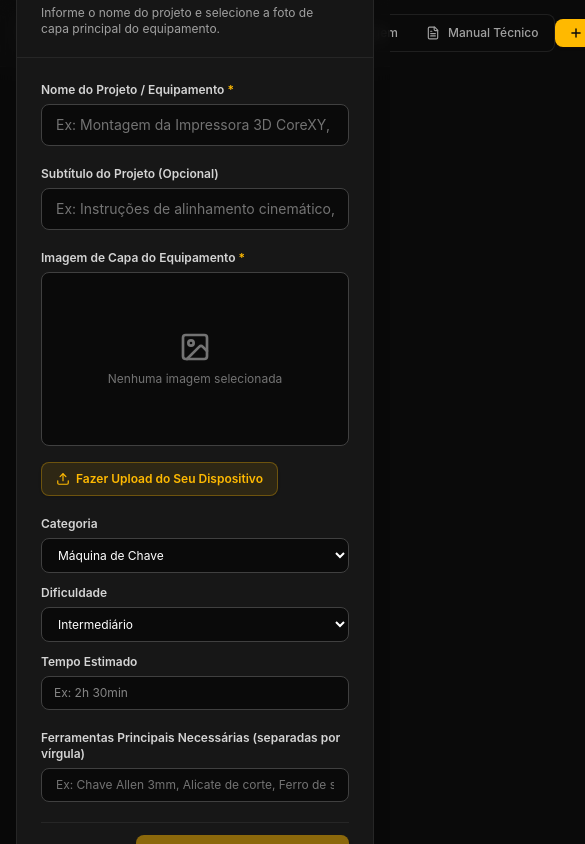
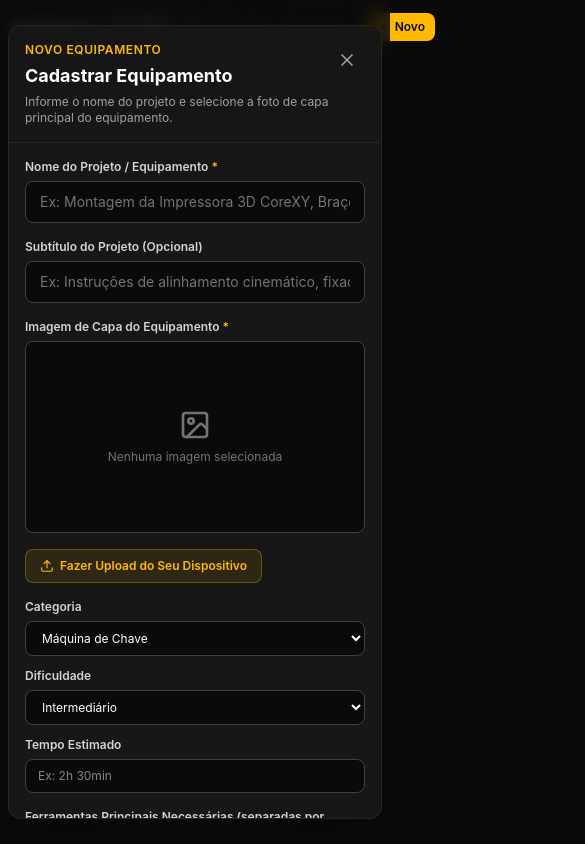
Before and after one commit to lmberaldo-pixel/Manual-app, a React (Vite) app: page / in a window 390 px wide. Both pictures are taken after a click on the button "Criar Meu Primeiro Projeto". Shown: the top 844 px of the page, 585 px wide, since content can reach past the window. Built offline with nearby package versions, Linux system fonts and the light colour scheme.

Commit message:
style: optimize mobile responsive layout and touch targets

```diff
--- a/src/components/Header.tsx
+++ b/src/components/Header.tsx
@@ -26,28 +26,28 @@ export const Header: React.FC<HeaderProps> = ({
   onDeleteProject,
 }) => {
   return (
-    <header className="no-print sticky top-0 z-30 flex items-center justify-between px-6 py-3.5 bg-neutral-900/90 backdrop-blur-md border-b border-neutral-800">
-      {/* Zone 1: Single text element wordmark */}
-      <div className="flex items-center gap-4">
+    <header className="no-print sticky top-0 z-30 flex items-center justify-between px-3 sm:px-6 py-2.5 sm:py-3.5 bg-neutral-900/95 backdrop-blur-md border-b border-neutral-800 gap-2">
+      {/* Zone 1: Wordmark & Mobile Project Selector */}
+      <div className="flex items-center gap-2 sm:gap-4">
         <a
           href="#"
           onClick={(e) => {
             e.preventDefault();
             onSelectViewMode('editor');
           }}
-          className="text-lg font-bold tracking-tight text-white hover:text-amber-400 transition-colors whitespace-nowrap"
+          className="text-base sm:text-lg font-bold tracking-tight text-white hover:text-amber-400 transition-colors whitespace-nowrap"
         >
           MontaTech
         </a>
 
         {/* Project Switcher Select */}
         {projects.length > 0 && currentProject && (
-          <div className="hidden sm:flex items-center gap-1.5 pl-3 border-l border-neutral-800 text-xs text-neutral-400">
-            <FolderArchive className="w-3.5 h-3.5 text-neutral-500" />
+          <div className="flex items-center gap-1 pl-2 sm:pl-3 border-l border-neutral-800 text-xs text-neutral-400">
+            <FolderArchive className="w-3.5 h-3.5 text-neutral-500 hidden xs:block" />
             <select
               value={currentProject.id}
               onChange={(e) => onSelectProject(e.target.value)}
-              className="bg-neutral-800/80 border border-neutral-700/80 text-neutral-200 text-xs rounded-md px-2 py-1 max-w-[200px] truncate focus:outline-none focus:ring-1 focus:ring-amber-500"
+              className="bg-neutral-800/80 border border-neutral-700/80 text-neutral-200 text-xs rounded-md px-1.5 py-1 max-w-[110px] xs:max-w-[140px] sm:max-w-[200px] truncate focus:outline-none focus:ring-1 focus:ring-amber-500"
               title="Alternar Projeto"
             >
               {projects.map((p) => (
@@ -60,7 +60,7 @@ export const Header: React.FC<HeaderProps> = ({
             <button
               onClick={() => onDeleteProject(currentProject.id)}
               title={`Excluir projeto "${currentProject.name}"`}
-              className="p-1.5 text-neutral-400 hover:text-red-400 hover:bg-neutral-800 rounded-md transition-colors"
+              className="p-1 sm:p-1.5 text-neutral-400 hover:text-red-400 hover:bg-neutral-800 rounded-md transition-colors"
             >
               <Trash2 className="w-3.5 h-3.5" />
             </button>
@@ -68,52 +68,55 @@ export const Header: React.FC<HeaderProps> = ({
         )}
       </div>
 
-      {/* Zone 2: Navigation Links / Segmented Mode Selector */}
-      <nav className="flex items-center gap-1 p-1 bg-neutral-950/60 rounded-lg border border-neutral-800/80">
+      {/* Zone 2: Segmented View Mode Selector */}
+      <nav className="flex items-center gap-0.5 sm:gap-1 p-0.5 sm:p-1 bg-neutral-950/80 rounded-lg border border-neutral-800">
         <button
           onClick={() => onSelectViewMode('editor')}
-          className={`flex items-center gap-2 px-3 py-1.5 text-xs font-medium rounded-md transition-colors whitespace-nowrap ${
+          className={`flex items-center gap-1.5 px-2 sm:px-3 py-1.5 text-xs font-medium rounded-md transition-colors whitespace-nowrap ${
             viewMode === 'editor'
               ? 'bg-neutral-800 text-white shadow-sm ring-1 ring-neutral-700'
               : 'text-neutral-400 hover:text-neutral-200 hover:bg-neutral-900'
           }`}
         >
           <PenTool className="w-3.5 h-3.5 text-amber-400" />
-          <span>Editor de Etapas</span>
+          <span className="hidden sm:inline">Editor</span>
+          <span className="sm:hidden">Editor</span>
         </button>
 
         <button
           onClick={() => onSelectViewMode('assembly')}
-          className={`flex items-center gap-2 px-3 py-1.5 text-xs font-medium rounded-md transition-colors whitespace-nowrap ${
+          className={`flex items-center gap-1.5 px-2 sm:px-3 py-1.5 text-xs font-medium rounded-md transition-colors whitespace-nowrap ${
             viewMode === 'assembly'
               ? 'bg-amber-500 text-neutral-950 font-semibold shadow-sm'
               : 'text-neutral-400 hover:text-neutral-200 hover:bg-neutral-900'
           }`}
         >
           <Play className="w-3.5 h-3.5 fill-current" />
-          <span>Modo Montagem</span>
+          <span className="hidden sm:inline">Modo Montagem</span>
+          <span className="sm:hidden">Montagem</span>
         </button>
 
         <button
           onClick={() => onSelectViewMode('manual')}
-          className={`flex items-center gap-2 px-3 py-1.5 text-xs font-medium rounded-md transition-colors whitespace-nowrap ${
+          className={`flex items-center gap-1.5 px-2 sm:px-3 py-1.5 text-xs font-medium rounded-md transition-colors whitespace-nowrap ${
             viewMode === 'manual'
               ? 'bg-neutral-800 text-white shadow-sm ring-1 ring-neutral-700'
               : 'text-neutral-400 hover:text-neutral-200 hover:bg-neutral-900'
           }`}
         >
           <FileText className="w-3.5 h-3.5 text-neutral-400" />
-          <span>Manual Técnico</span>
+          <span className="hidden sm:inline">Manual Técnico</span>
+          <span className="sm:hidden">Manual</span>
         </button>
       </nav>
 
       {/* Zone 3: Primary Actions */}
-      <div className="flex items-center gap-2.5">
+      <div className="flex items-center gap-1.5 sm:gap-2.5">
         <button
           onClick={onOpenEditProjectModal}
           disabled={!currentProject}
           title="Editar dados e capa deste projeto"
-          className="hidden sm:flex items-center gap-1.5 px-3 py-1.5 text-xs font-medium text-amber-400 bg-amber-400/10 hover:bg-amber-400/20 disabled:opacity-40 disabled:cursor-not-allowed border border-amber-400/30 rounded-lg transition-colors whitespace-nowrap"
+          className="hidden md:flex items-center gap-1.5 px-3 py-1.5 text-xs font-medium text-amber-400 bg-amber-400/10 hover:bg-amber-400/20 disabled:opacity-40 disabled:cursor-not-allowed border border-amber-400/30 rounded-lg transition-colors whitespace-nowrap"
         >
           <PenTool className="w-3.5 h-3.5" />
           <span>Editar Projeto</span>
@@ -123,7 +126,7 @@ export const Header: React.FC<HeaderProps> = ({
           onClick={onExportProject}
           disabled={!currentProject}
           title="Baixar backup JSON deste projeto"
-          className="hidden md:flex items-center gap-1.5 px-3 py-1.5 text-xs font-medium text-neutral-300 bg-neutral-800/80 disabled:opacity-40 disabled:cursor-not-allowed border border-neutral-700/80 rounded-lg hover:bg-neutral-700/80 hover:text-white transition-colors whitespace-nowrap"
+          className="hidden lg:flex items-center gap-1.5 px-3 py-1.5 text-xs font-medium text-neutral-300 bg-neutral-800/80 disabled:opacity-40 disabled:cursor-not-allowed border border-neutral-700/80 rounded-lg hover:bg-neutral-700/80 hover:text-white transition-colors whitespace-nowrap"
         >
           <Download className="w-3.5 h-3.5" />
           <span>Exportar</span>
@@ -131,10 +134,11 @@ export const Header: React.FC<HeaderProps> = ({
 
         <button
           onClick={onOpenNewProjectModal}
-          className="flex items-center gap-1.5 px-3.5 py-1.5 text-xs font-semibold text-neutral-950 bg-amber-400 hover:bg-amber-300 rounded-lg transition-colors whitespace-nowrap shadow-sm shadow-amber-950/20"
+          className="flex items-center gap-1 px-2.5 sm:px-3.5 py-1.5 text-xs font-semibold text-neutral-950 bg-amber-400 hover:bg-amber-300 rounded-lg transition-colors whitespace-nowrap shadow-sm shadow-amber-950/20"
         >
           <Plus className="w-3.5 h-3.5 stroke-[2.5]" />
-          <span>Novo Projeto</span>
+          <span className="hidden xs:inline">Novo Projeto</span>
+          <span className="xs:hidden">Novo</span>
         </button>
       </div>
     </header>
--- a/src/components/NewProjectModal.tsx
+++ b/src/components/NewProjectModal.tsx
@@ -117,20 +117,20 @@ export const NewProjectModal: React.FC<NewProjectModalProps> = ({
 
   return (
     <div
-      className="fixed inset-0 z-50 flex items-center justify-center p-4 bg-neutral-950/80 backdrop-blur-sm overflow-y-auto"
+      className="fixed inset-0 z-50 flex items-center justify-center p-2 sm:p-4 bg-neutral-950/85 backdrop-blur-sm overflow-y-auto"
       role="dialog"
       aria-modal="true"
     >
-      <div className="relative w-full max-w-2xl bg-neutral-900 border border-neutral-800 rounded-xl shadow-2xl overflow-hidden my-8">
+      <div className="relative w-full max-w-2xl bg-neutral-900 border border-neutral-800 rounded-xl shadow-2xl overflow-hidden my-2 sm:my-8 max-h-[94vh] flex flex-col">
         {/* Header */}
-        <div className="flex items-start justify-between px-6 py-5 border-b border-neutral-800 bg-neutral-900/50">
+        <div className="flex items-start justify-between px-4 sm:px-6 py-4 border-b border-neutral-800 bg-neutral-900/50">
           <div>
             <div className="flex items-center gap-2">
               <span className="text-xs font-semibold uppercase tracking-wider text-amber-400">
                 {projectToEdit ? 'Editar Dados do Projeto' : isInitialPrompt ? 'Boas-vindas ao MontaTech' : 'Novo Equipamento'}
               </span>
             </div>
-            <h3 className="text-xl font-bold text-white mt-1">
+            <h3 className="text-lg sm:text-xl font-bold text-white mt-1">
               {projectToEdit ? 'Modificar Cadastro do Equipamento' : isInitialPrompt ? 'Iniciar Novo Manual de Montagem' : 'Cadastrar Equipamento'}
             </h3>
             <p className="text-xs text-neutral-400 mt-1">
@@ -141,7 +141,7 @@ export const NewProjectModal: React.FC<NewProjectModalProps> = ({
           {!isInitialPrompt && (
             <button
               onClick={onClose}
-              className="p-1.5 rounded-lg text-neutral-400 hover:text-neutral-200 hover:bg-neutral-800 transition-colors"
+              className="p-2 rounded-lg text-neutral-400 hover:text-neutral-200 hover:bg-neutral-800 transition-colors"
             >
               <X className="w-5 h-5" />
             </button>
@@ -149,7 +149,7 @@ export const NewProjectModal: React.FC<NewProjectModalProps> = ({
         </div>
 
         {/* Form Body */}
-        <form onSubmit={handleSubmit} className="p-6 space-y-5">
+        <form onSubmit={handleSubmit} className="p-4 sm:p-6 space-y-4 sm:space-y-5 overflow-y-auto flex-1">
           {/* Project Name */}
           <div>
             <label className="block text-xs font-semibold text-neutral-300 mb-1.5">
```
Also changed, not shown: src/components/StepModal.tsx (+16 -16 lines).
